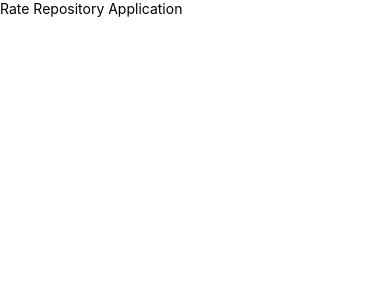
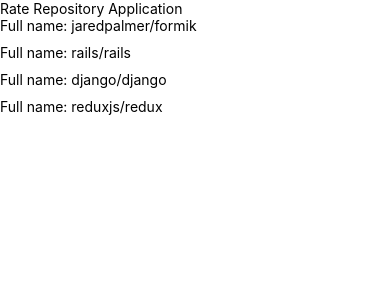
Before and after one commit to lacolegiala/react-native-app, a React Native app: screen / in a window 390 px wide. Shown: the top 300 px of the page. Built offline with nearby package versions, Linux system fonts and the light colour scheme.

Commit message:
Set the base for repo list

```diff
--- a/src/components/Main.jsx
+++ b/src/components/Main.jsx
@@ -1,6 +1,7 @@
 import React from 'react';
 import Constants from 'expo-constants';
 import { Text, StyleSheet, View } from 'react-native';
+import RepositoryList from './RepositoryList';
 
 const styles = StyleSheet.create({
   container: {
@@ -14,6 +15,7 @@
   return (
     <View style={styles.container}>
       <Text>Rate Repository Application</Text>
+      <RepositoryList />
     </View>
   );
 };
--- a/src/components/RepositoryItem.jsx
+++ b/src/components/RepositoryItem.jsx
@@ -1,9 +1,12 @@
 import React from 'react';
+import { Text } from 'react-native';
 
-const RepositoryItem = () => {
+const RepositoryItem = ({item}) => {
   return (
+    <Text>
+      Full name: {item.fullName}
+    </Text>
+  );
+};
 
-  )
-}
-
-export default RepositoryItem
+export default RepositoryItem;
--- a/src/components/RepositoryList.jsx
+++ b/src/components/RepositoryList.jsx
@@ -1,5 +1,6 @@
 import React from 'react';
 import { FlatList, View, StyleSheet } from 'react-native';
+import RepositoryItem from './RepositoryItem';
 
 const styles = StyleSheet.create({
   separator: {
@@ -56,12 +57,18 @@
 
 const ItemSeparator = () => <View style={styles.separator} />;
 
+const renderItem = ({ item }) => {
+  return (
+    <RepositoryItem item={item} />
+  );
+};
+
 const RepositoryList = () => {
   return (
     <FlatList
       data={repositories}
       ItemSeparatorComponent={ItemSeparator}
-      // other props
+      renderItem={renderItem}
     />
   );
 };
```
